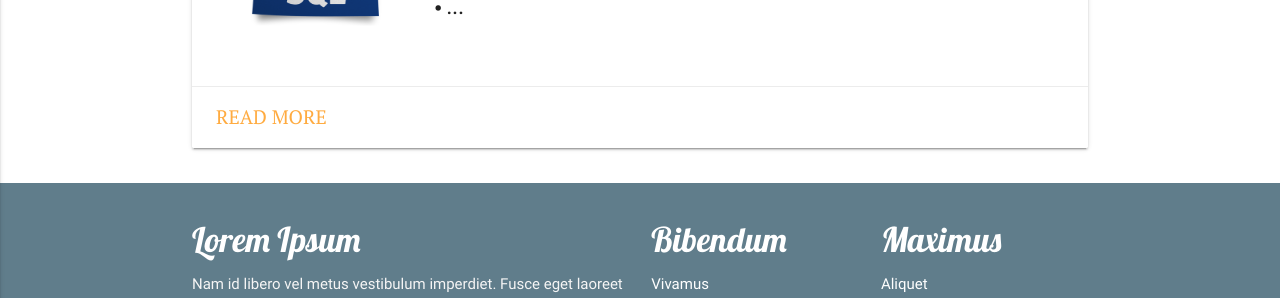
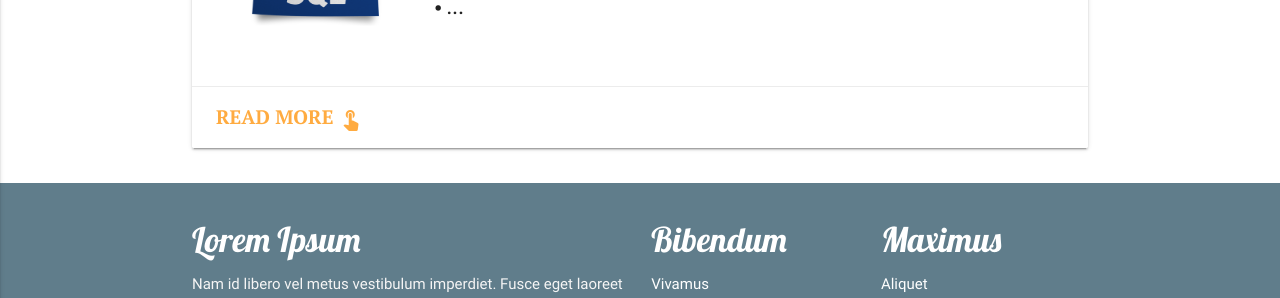
Before and after one commit to benjamin-berhault/benjamin-berhault.github.io, a Jekyll site: the page built from notebooks.md, in a window 1280 px wide. Shown: the part 481-779 px from the top of the page. Built offline with Jekyll 4.4.1, drawn with Linux system fonts in a browser that asks for light colours.

Commit message:
3nd of october update

```diff
--- a/_layouts/home.html
+++ b/_layouts/home.html
@@ -58,7 +58,7 @@ layout: default
           </div>
           <div class="card-action">
             <a href="{{ post.url | relative_url }}">
-              Read More
+              Read More <i class="material-icons" style="vertical-align:middle">touch_app</i>
             </a>
           </div>
         </div>
--- a/_sass/materialize/components/_cards.scss
+++ b/_sass/materialize/components/_cards.scss
@@ -165,6 +165,7 @@
     background-color: inherit;
     border-top: 1px solid rgba(160,160,160,.2);
     padding: 16px $card-padding;
+    font-weight:bolder;
 
     a:not(.btn):not(.btn-large):not(.btn-floating) {
       color: $card-link-color;
--- a/blog/index.html
+++ b/blog/index.html
@@ -34,7 +34,7 @@ layout: page
       </div>
       <div class="card-action">
         <a href="{{ post.url | relative_url }}">
-          Read More
+          Read More <i class="material-icons" style="vertical-align:middle">touch_app</i>
         </a>
       </div>
     </div>
--- a/notebooks.md
+++ b/notebooks.md
@@ -27,7 +27,7 @@ permalink: /notebooks/
       </div>
       <div class="card-action">
         <a href="{{ post.url | relative_url }}">
-          Read More
+          Read More <i class="material-icons" style="vertical-align:middle">touch_app</i>
         </a>
       </div>
     </div>
```
Also changed, not shown: projects.md (+1 -1 lines).
